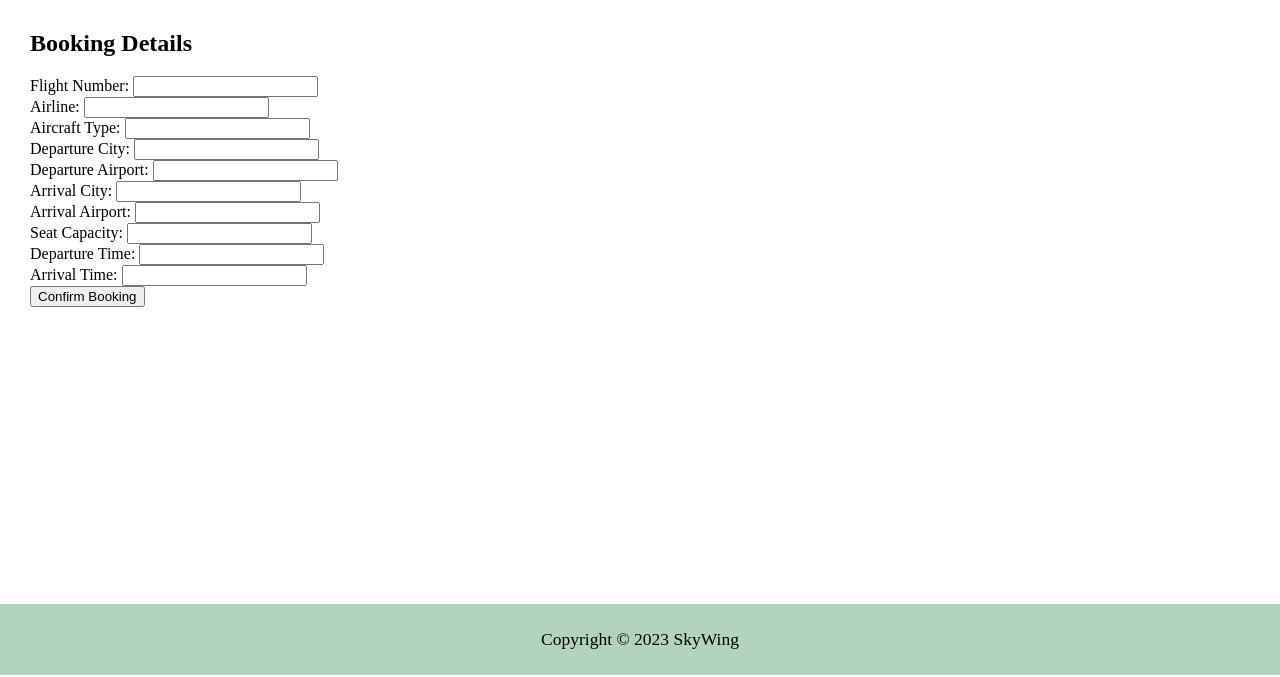
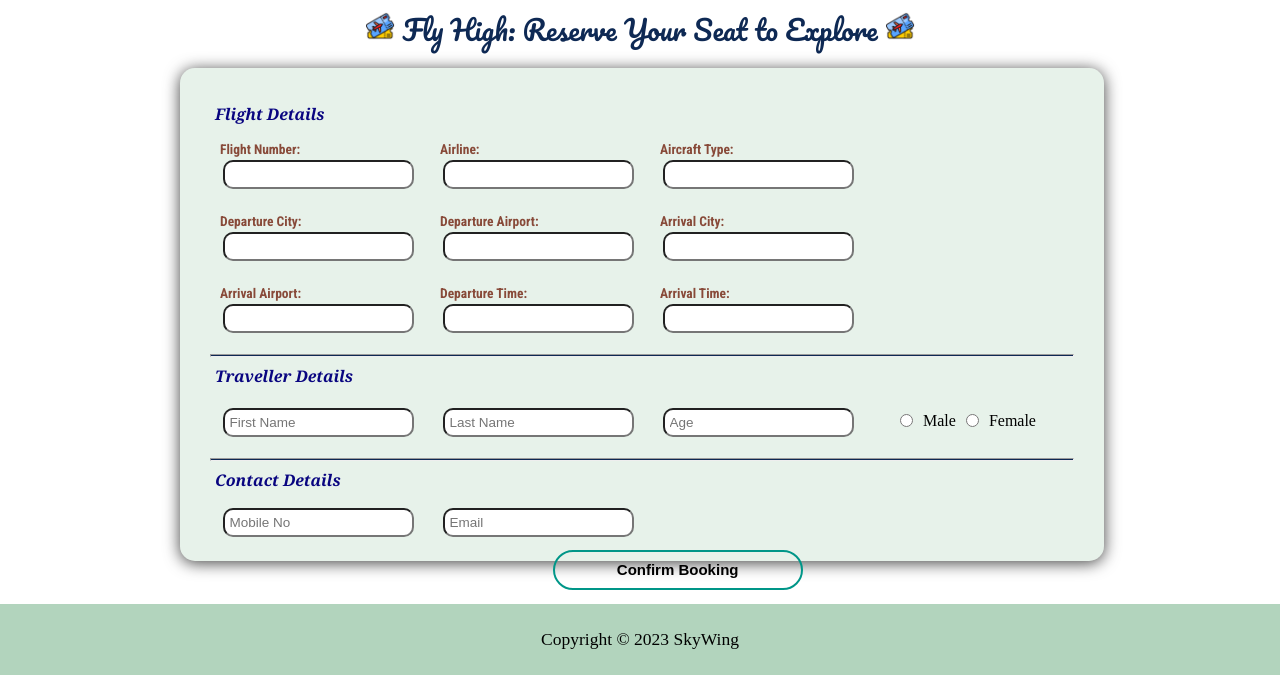
Before and after one commit to karthik-n-hebbar/FS-Mini-Project, a Django app: page /booking in a window 1280 px wide. Shown: the part 123-800 px from the top of the page. Run offline with Django 4.2, Linux system fonts and the light colour scheme.

Commit message:
Booking Page

```diff
--- a/fs_mini_project/static/css/base.css
+++ b/fs_mini_project/static/css/base.css
@@ -20,7 +20,7 @@ body {
 }
 
 .container {
-    margin: 30px;
+    margin: 20px;
     align-items: center;
 }
 
--- /dev/null
+++ b/fs_mini_project/static/css/booking.css
@@ -0,0 +1,93 @@
+#booking-title {
+    margin-top: -15px;
+    margin-bottom: 15px;
+}
+
+#booking-title {
+    text-align: center;
+    font-family: 'Pacifico', cursive;
+    font-size: 27.5px;
+    color: #0E2954;
+}
+
+#ticket-flight_logo {
+    width: 30px;
+    height: 30px;
+}
+
+.booking_container {
+    width: 67.5%;
+    height: 55%;
+    position: absolute;
+    background-color: rgba(95, 165, 117, 0.150);
+    border-radius: 15px;
+    box-shadow: 0 2px 16px rgba(0, 0, 0, 0.750);
+    box-sizing: content-box;
+    padding: 30px;
+    margin-left: 12.5%;
+}
+
+.booking_container div {
+    display: inline-block;
+    margin: 10px;
+    align-items: center;
+}
+
+.booking_container div input {
+    display: block;
+    margin: 2.5px;
+    padding: 5px;
+    border-radius: 10px;
+}
+
+input, label {
+    font-size: 13.5px;
+    color: #884A39;
+}
+
+label {
+    font-family: 'Roboto Condensed', sans-serif;
+}
+
+hr {
+    height: 1px;
+    background-color: #0E2954;
+}
+
+p {
+    margin: 5px;
+    font-family: 'Noto Serif', serif;
+    color: #090580;
+}
+
+#gender {
+    display: flex;
+}
+
+#gender input {
+    margin: 0 10px;
+}
+
+#booking_submit {
+    width: 250px;
+    height: 40px;
+    margin-top: -10px;
+    margin-left: 36%;
+    text-align: center;
+    border-radius: 25px;
+    padding: 5px;
+    font-size: 15px;
+    font-weight: bold;
+    border-radius: 25px;
+    font-weight: bold;
+    border: 2px solid #009688;
+    background: transparent;
+    /* background-color: #009688; */
+    cursor: pointer;
+    position: absolute;
+    overflow: hidden;
+}
+
+#booking_submit:hover {
+    background-color: #00968765;
+}
--- a/fs_mini_project/templates/booking.html
+++ b/fs_mini_project/templates/booking.html
@@ -5,42 +5,93 @@
 Flight Booking
 {% endblock %}
 
+{% block head %}
+<link rel="stylesheet" href="{% static 'css/booking.css' %}">
+<link rel="preconnect" href="https://fonts.googleapis.com">
+<link rel="preconnect" href="https://fonts.gstatic.com" crossorigin>
+<link href="https://fonts.googleapis.com/css2?family=Pacifico&display=swap" rel="stylesheet">
+<link rel="preconnect" href="https://fonts.googleapis.com">
+<link rel="preconnect" href="https://fonts.gstatic.com" crossorigin>
+<link href="https://fonts.googleapis.com/css2?family=Noto+Serif:ital,wght@1,700&family=Roboto+Condensed:wght@700&display=swap" rel="stylesheet">
+{% endblock %}
+
 {% block body %}
 
-<h2>Booking Details</h2>
-<form method="post" action="{% url 'booking' %}">
-   {% csrf_token %}
-  <label for="flight_number">Flight Number:</label>
-  <input type="text" name="flight_number" id="flight_number" value="{{ flight_number }}" readonly><br>
+<p id="booking-title"><span><img src="{% static 'images/ticket-flight.png' %}" id="ticket-flight_logo" alt=""></span> Fly High:
+   Reserve Your Seat to Explore <span><img src="{% static 'images/ticket-flight.png' %}" id="ticket-flight_logo" alt=""></span>
+</p>
+<div class="booking_container">
+   <form method="post" action="{% url 'booking' %}">
+      {% csrf_token %}
+      <p>Flight Details</p>
+      <div>
+         <label for="flight_number">Flight Number:</label>
+         <input type="text" name="flight_number" id="flight_number" value="{{ flight_number }}" readonly>
+      </div>
+      <div>
+         <label for="airline">Airline:</label>
+         <input type="text" name="airline" id="airline" value="{{ airline }}" readonly>
+      </div>
+      <div>
+         <label for="aircraft_type">Aircraft Type:</label>
+         <input type="text" name="aircraft_type" id="aircraft_type" value="{{ aircraft_type }}" readonly>
+      </div>
+      <div>
+         <label for="departure_city">Departure City:</label>
+         <input type="text" name="departure_city" id="departure_city" value="{{ departure_city }}" readonly>
+      </div>
+      <div>
+         <label for="departure_airport">Departure Airport:</label>
+         <input type="text" name="departure_airport" id="departure_airport" value="{{ departure_airport }}"
+            readonly>
+      </div>
+      <div>
+         <label for="arrival_city">Arrival City:</label>
+         <input type="text" name="arrival_city" id="arrival_city" value="{{ arrival_city }}" readonly>
+      </div>
+      <div>
+         <label for="arrival_airport">Arrival Airport:</label>
+         <input type="text" name="arrival_airport" id="arrival_airport" value="{{ arrival_airport }}" readonly>
+      </div>
+      <div>
+         <label for="departure_time">Departure Time:</label>
+         <input type="text" name="departure_time" id="departure_time" value="{{ departure_time }}" readonly>
+      </div>
+      <div>
+         <label for="arrival_time">Arrival Time:</label>
+         <input type="text" name="arrival_time" id="arrival_time" value="{{ arrival_time }}" readonly>
+      </div>
+      <hr>
+      <p>Traveller Details</p>
+      <div>
+         <input type="text" name="first_name" id="first_name" placeholder="First Name">
+      </div>
+      <div>
+         <input type="text" name="last_name" id="last_name" placeholder="Last Name">
+      </div>
+      <div>
+         <input type="text" name="age" id="age" placeholder="Age">
+      </div>
+      <div>
+         <div id="gender">
+            <input type="radio" name="gender" value="male">Male
+            <input type="radio" name="gender" value="female">Female
+         </div>
+      </div>
+      <hr>
+      <p>Contact Details</p>
+      <div>
+         <input type="number" name="mobile" id="mobile" placeholder="Mobile No">
+      </div>
+      <div>
+         <input type="text" name="email" id="email" placeholder="Email">
+      </div>
 
-  <label for="airline">Airline:</label>
-  <input type="text" name="airline" id="airline" value="{{ airline }}" readonly><br>
-
-  <label for="aircraft_type">Aircraft Type:</label>
-  <input type="text" name="aircraft_type" id="aircraft_type" value="{{ aircraft_type }}" readonly><br>
-
-  <label for="departure_city">Departure City:</label>
-  <input type="text" name="departure_city" id="departure_city" value="{{ departure_city }}" readonly><br>
-
-  <label for="departure_airport">Departure Airport:</label>
-  <input type="text" name="departure_airport" id="departure_airport" value="{{ departure_airport }}" readonly><br>
-
-  <label for="arrival_city">Arrival City:</label>
-  <input type="text" name="arrival_city" id="arrival_city" value="{{ arrival_city }}" readonly><br>
-
-  <label for="arrival_airport">Arrival Airport:</label>
-  <input type="text" name="arrival_airport" id="arrival_airport" value="{{ arrival_airport }}" readonly><br>
-
-  <label for="seat_capacity">Seat Capacity:</label>
-  <input type="text" name="seat_capacity" id="seat_capacity" value="{{ seat_capacity }}" readonly><br>
-
-  <label for="departure_time">Departure Time:</label>
-  <input type="text" name="departure_time" id="departure_time" value="{{ departure_time }}" readonly><br>
-
-  <label for="arrival_time">Arrival Time:</label>
-  <input type="text" name="arrival_time" id="arrival_time" value="{{ arrival_time }}" readonly><br>
-
-  <button type="submit">Confirm Booking</button>
-</form>
+      <br>
+      <div id="submit_div">
+         <button type="submit" id="booking_submit">Confirm Booking</button>
+      </div>
+   </form>
+</div>
 
 {% endblock %}
```
Also changed, not shown: fs_mini_project/static/css/home.css (+10 -6 lines), fs_mini_project/static/images/arrival.png (added), fs_mini_project/static/images/flight-route.png (added), fs_mini_project/static/images/origin.png (added), fs_mini_project/static/images/ticket-flight.png (added).
